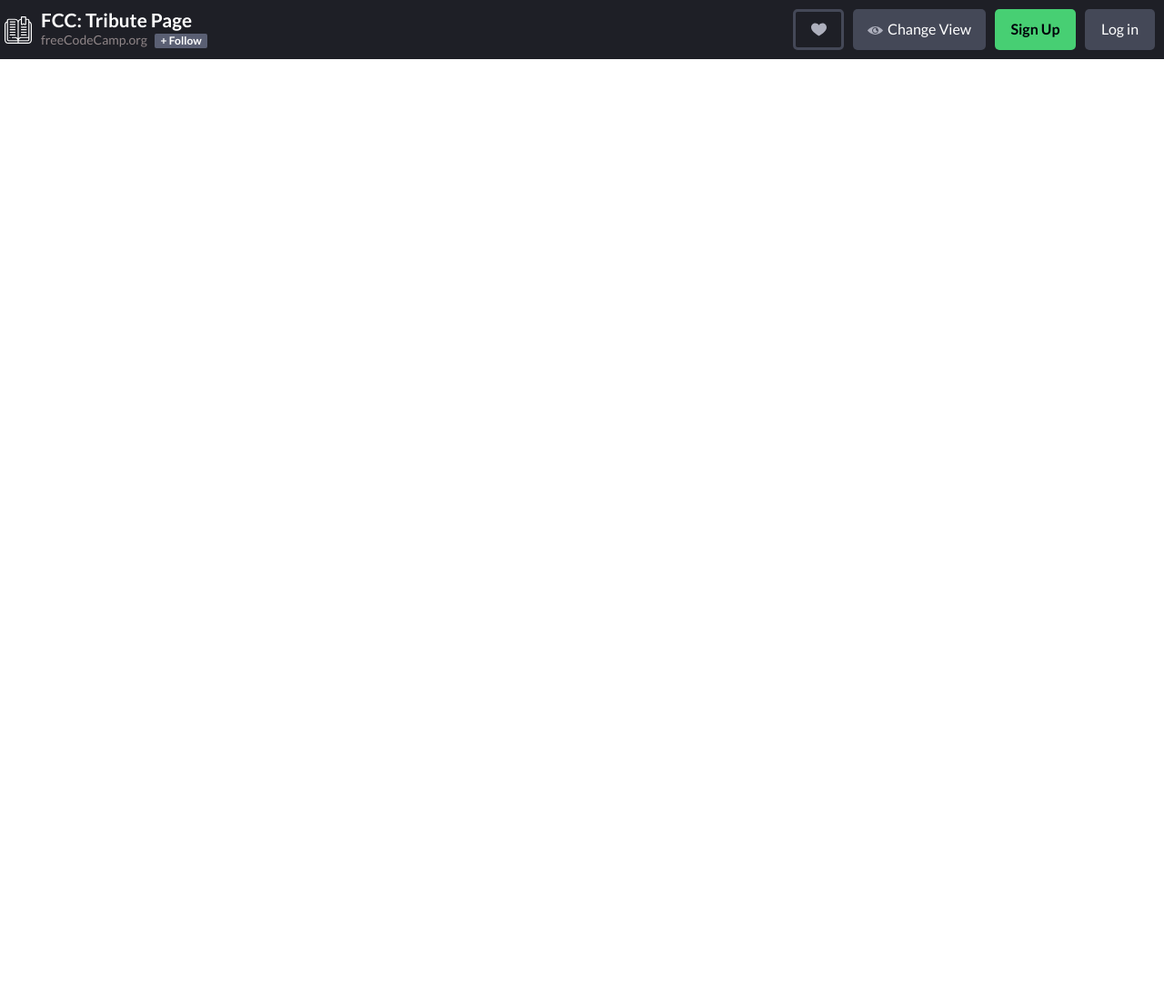
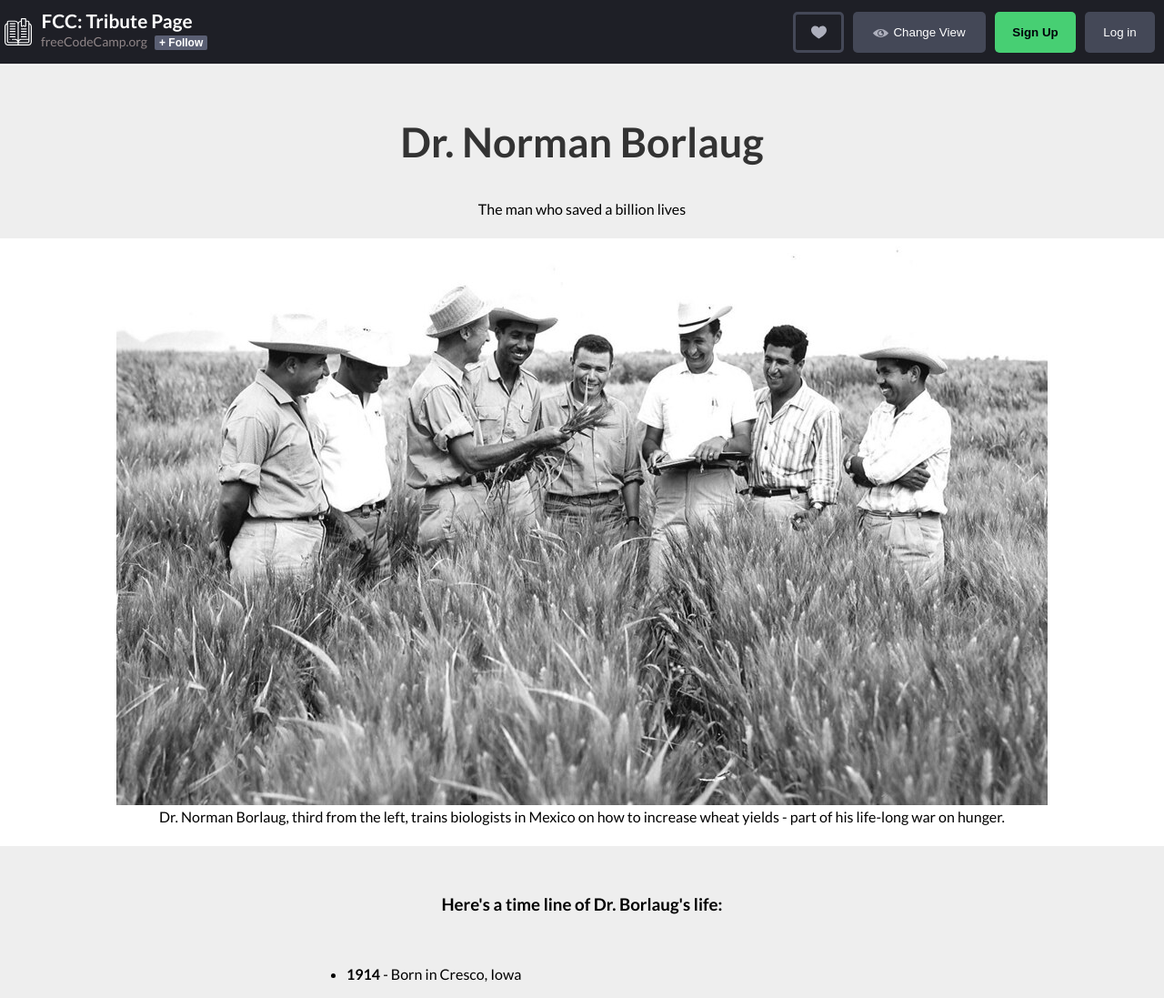
Before and after one commit to zulhusnihariz/freecodecamp-tribute-page, a plain HTML site: page index.html in a window 1280 px wide. Shown: the top 1097 px of the page at 91% size. Before the commit the page ends 800 px from the top, so only its background shows below. Drawn offline with Linux system fonts and the light colour scheme.

Commit message:
completed HTML, CSS need further refinement

```diff
--- a/index.html
+++ b/index.html
@@ -4,7 +4,7 @@
     <meta charset="UTF-8">
     <meta name="viewport" content="width=device-width, initial-scale=1.0">
 
-    <link rel="stylesheet" href="styles/normalize.css">
+    <!-- <link rel="stylesheet" href="styles/normalize.css"> -->
     <link rel="stylesheet" href="styles/main.css">
     <link rel="preconnect" href="https://fonts.gstatic.com">
     <link rel="preconnect" href="https://fonts.gstatic.com">
@@ -16,9 +16,7 @@
     <header class = "header">
         <img class = "logo-img"src="img/books.svg" alt="Logo Image">
         <div class="logo">
-            <div class = "logo-title">
-                <h1> <a href="">FCC: Tribute Page</a></h1>
-            </div>
+            <h1> <a href="">FCC: Tribute Page</a></h1>
             <div class = "fcc-follow">
                 <a id = "link-fcc" href="#">freeCodeCamp.org</a>
                 <button id = "button-follow">+ Follow</button>
@@ -31,5 +29,61 @@
             <button id = "login">Log in</button>
         </nav>
     </header>
+
+
+
+    <main id = "main">
+        <h1 id = "title">Dr. Norman Borlaug</h1>
+
+        <p>The man who saved a billion lives</p>
+
+        <div id = "img-div">
+            <img id ="image" src="img/many-people.jpeg" alt="many people">
+            <p>Dr. Norman Borlaug, third from the left, trains biologists in Mexico on how to increase wheat yields - part of his life-long war on hunger.</p>
+        </div>
+
+        <section>
+            <h3>Here's a time line of Dr. Borlaug's life:</h3>
+
+            <ul>
+            <li><b>1914</b> - Born in Cresco, Iowa</li>
+            <li><b>1933</b> - Leaves his family's farm to attend the University of Minnesota, thanks to a Depression era program known as the "National Youth Administration"</li>
+            <li><b>1935</b> - Has to stop school and save up more money. Works in the Civilian Conservation Corps, helping starving Americans. "I saw how food changed them", he said. "All of this left scars on me."</li>
+            <li><b>1937</b> - Finishes university and takes a job in the US Forestry Service</li>
+            <li><b>1938</b> - Marries wife of 69 years Margret Gibson. Gets laid off due to budget cuts. Inspired by Elvin Charles Stakman, he returns to school study under Stakman, who teaches him about breeding pest-resistent plants.</li>
+            <li><b>1941</b> - Tries to enroll in the military after the Pearl Harbor attack, but is rejected. Instead, the military asked his lab to work on waterproof glue, DDT to control malaria, disinfectants, and other applied science.</li>
+            <li><b>1942</b> - Receives a Ph.D. in Genetics and Plant Pathology</li>
+            <li><b>1944</b> - Rejects a 100% salary increase from Dupont, leaves behind his pregnant wife, and flies to Mexico to head a new plant pathology program. Over the next 16 years, his team breeds 6,000 different strains of disease resistent wheat - including different varieties for each major climate on Earth.</li>
+            <li><b>1945</b> - Discovers a way to grown wheat twice each season, doubling wheat yields</li>
+            <li><b>1953</b> - crosses a short, sturdy dwarf breed of wheat with a high-yeidling American breed, creating a strain that responds well to fertilizer. It goes on to provide 95% of Mexico's wheat.</li>
+            <li><b>1962</b> - Visits Delhi and brings his high-yielding strains of wheat to the Indian subcontinent in time to help mitigate mass starvation due to a rapidly expanding popliation</li>
+            <li><b>1970</b> - receives the Nobel Peace Prize</li>
+            <li><b>1983</b> - helps seven African countries dramatically increase their maize and sorghum yields</li>
+            <li><b>1984</b> - becomes a distinguished professor at Texas A&M University</li>
+            <li><b>2005</b> - states "we will have to double the world food supply by 2050." Argues that genetically modified crops are the only way we can meet the demand, as we run out of arable land. Says that GM crops are not inherently dangerous because "we've been genetically modifying plants and animals for a long time. Long before we called it science, people were selecting the best breeds."</li>
+            <li><b>2009</b> - dies at the age of 95.</li>
+
+
+            <p>
+                "Borlaug's life and achievement are testimony to the far-reaching contribution that one man's towering intellect, persistence and scientific vision can make to human peace and progress."
+                <br>
+                <br>
+                -- Indian Prime Minister Manmohan Singh
+            </p>
+
+            </ul>
+
+
+
+
+
+            <h3 id = "wiki">If you have time, you should read more about this incredible human being on his <a href=""> Wikipedia entry</a>.</h3>
+
+
+
+
+        </section>
+    </main>
+
 </body>
 </html>
--- a/styles/main.css
+++ b/styles/main.css
@@ -1,20 +1,46 @@
+*{
+    margin: 0;
+    padding: 0;
+}
+
 html {
     font-family: 'Lato', sans-serif;
     font-weight: 400;
+
     /* font-size: 100%; */
-    /* box-sizing: border-box; */
+    box-sizing: border-box;
 }
 
 
 /* --------------------------------- Global --------------------------------- */
+a, a:visited, a:hover{
+    color: white;
+    text-decoration: none;
+    /* color: black; */
+
+}
+
+body{
+    background-color: white;
+    position: relative;
+}
+
+button:hover{
+    cursor: pointer;
+}
 
 h1{
+    padding: 0;
     margin: 0;
-    padding: 0;
 }
-a, a:visited{
-    text-decoration: none;
-    /* color: black; */
+
+main{
+    position: absolute;
+    background-color: #eeeeee;
+    top: 72px;
+    text-align: center;
+    width: 100%;
+    height: 100%;
 }
 
 /* ----------------------------- Navigation Bar ----------------------------- */
@@ -23,19 +49,20 @@ a, a:visited{
     align-items: center;
     background-color: #1e1f26;
     display: flex;
-    height: 65px;
     justify-content: space-between;
-    margin: 0;
-    padding: 0;
     position: fixed;
+    top: 0;
     width: 100%;
 }
 
 .logo{
-    position: relative;
-    padding-right: 10px;
-    margin: auto;
+    display: flex;
+    flex-direction: column;
+    align-self: flex-start;
+    margin-top: 10px;
+    margin-right: auto;
     margin-left: 5px;
+
 }
 
 .logo-img{
@@ -46,12 +73,14 @@ a, a:visited{
     width: 30px;
 }
 
-
-.logo-title, .logo-title h1 a{
+.logo h1 {
+    align-items: center;
     display:flex;
-    color: white;
+    justify-content: center;
     font-size: 1.3rem;
-    padding-top: 5px;
+    margin: 0px;
+    padding: 0px;
+    width: 167px;
 }
 
 .fcc-follow{
@@ -155,7 +184,67 @@ a, a:visited{
 #signup:hover{
     filter: brightness(85%);
 }
+
 #login{
     width: 77px;
+}
+/* ---------------------------------- Main ---------------------------------- */
+
+main{
+    margin-top: 30px 8px;
+
+    position: relative;
+}
+
+main p{
+    padding-bottom: 23px;
 
 }
+
+
+#title{
+    color: #333333;
+    font-size: 2.8125rem;
+    padding-top: 57px;
+    padding-bottom: 37px;
+    position: relative;
+    text-align: center;
+}
+
+#img-div{
+    background-color: white;
+}
+
+section h3 {
+    line-height: 1.5;
+    text-align: center;
+    margin: 50px auto 50px auto;
+}
+
+
+section ul{
+    text-align: left;
+    margin: 0 auto 25px auto;
+    max-width: 550px;
+    line-height: 1.6;
+}
+
+
+section li {
+    text-align: justify;
+    margin: 16px;
+}
+
+section p{
+    margin-top: 50px;
+}
+
+#wiki {
+    white-space: nowrap;
+    text-align: center;
+    margin-top: 25px;
+    padding-bottom: 50px;
+
+
+
+}
```
Also changed, not shown: img/many-people.jpeg (added), img/page-example-mid.png (added).
